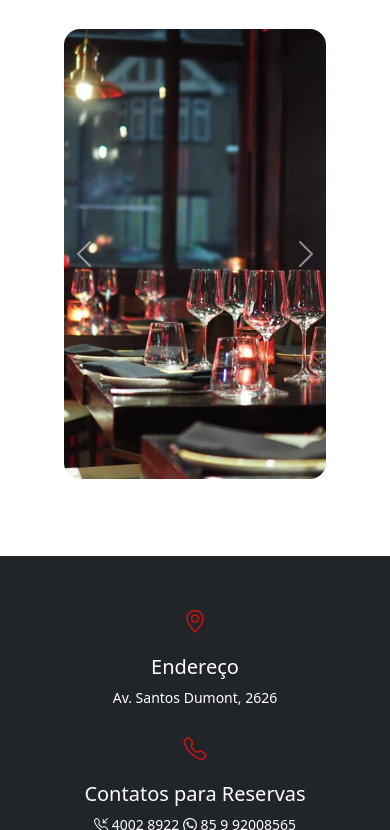
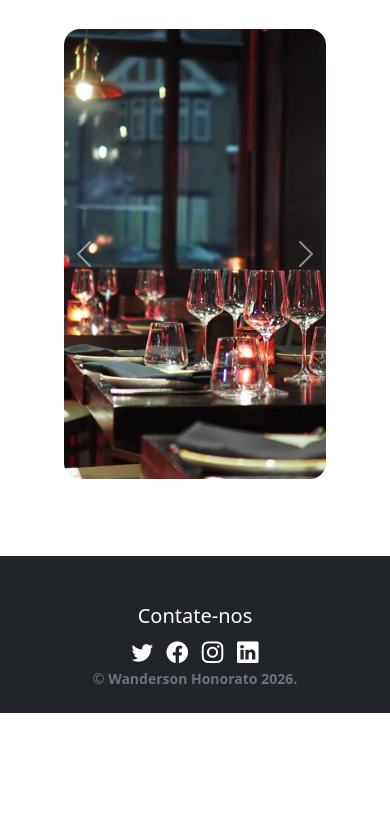
Before and after one commit to WandersonHonorato/honorato-grill, a plain HTML site: page index.html in a window 390 px wide. Shown: the part 11170-12000 px from the top of the page. After the commit the page ends 11883 px from the top, so only its background shows below. Drawn offline with nearby package versions, Linux system fonts and the light colour scheme.

Commit message:
feat: insseerir d-block e d-none responsivo no footer

```diff
--- a/index.html
+++ b/index.html
@@ -825,25 +825,25 @@
   </div>
   </section>
 
-   <footer  class="container-fluid bg-dark text-white mt-4 py-5 ">
+   <footer  class="container-fluid bg-dark text-white mt-4 py-4 h-auto ">
     <div class=" text-center">
       <div class="row g-4">
-        <div class="col-md-3">
+        <div class="d-none d-md-block col-12 col-md-6 col-lg-3">
           <i class="bi bi-geo-alt text-red fs-3"></i>
           <h5 class="mt-3">Endereço</h5>
           <p class="small">Av. Santos Dumont, 2626 </p>
         </div>
-        <div class="col-md-3">
+        <div class="d-none d-md-block col-12 col-md-3 col-lg-3">
           <i class="bi bi-telephone text-red fs-3"></i>
           <h5 class="mt-3">Contatos para Reservas</h5>
           <p class="small"><i class="bi bi-telephone-inbound"></i> 4002 8922 <i class="bi bi-whatsapp"></i> 85 9 92008565 <br><i class="bi bi-envelope"></i> honoratogrill@gmail.com <br> <i class="bi bi-globe2"></i> honoratogrill@site.com.br</p>
         </div>
-        <div class="col-md-3">
+        <div class="d-none d-md-block col-12 col-md-3 col-lg-3">
           <i class="bi bi-clock text-red fs-3"></i>
           <h5 class="mt-3">Horario de funcionamento</h5>
           <p class="small">Seg-Sab: 11AM - 23PM<br>Domingo: Fechado</p>
         </div>
-        <div class="col-md-3 pt-2">
+        <div class="col-md-3 col-lg-3 pt-2">
           <h5 class="mt-3">Contate-nos</h5>
           <div class="fs-4">
             <i class="bi bi-twitter me-2"></i>
@@ -853,8 +853,16 @@
           </div>
         </div>
       </div>
-      <hr class="my-5 border-secondary">
-      <p class="small text-secondary mb-0">&copy; Todos os Direitos Reservados <strong>Honorato Grill's </strong> 2026.</p>
+      <div class="d-none d-md-block">
+      <hr class=" my-5 border-secondary">
+      <p class="small text-secondary mb-0"> &copy; Todos os Direitos Reservados
+         <strong>Honorato Grill's </strong> 2026.</p>
+      </div>
+      <div class="d-block d-md-none">
+        <p class="small text-secondary mb-0"> &copy;
+          <strong>Wanderson Honorato 2026.</strong>
+        </p>
+      </div>
     </div>
   </footer>
 
```
